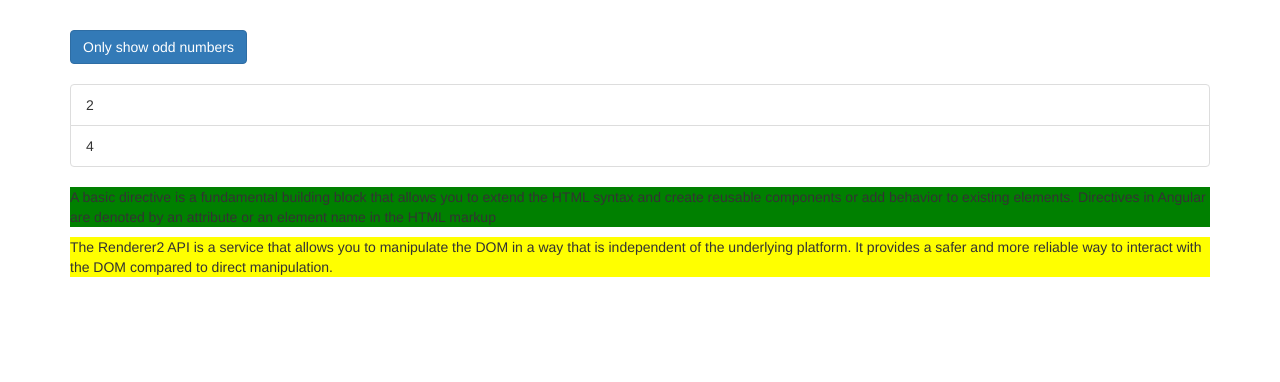
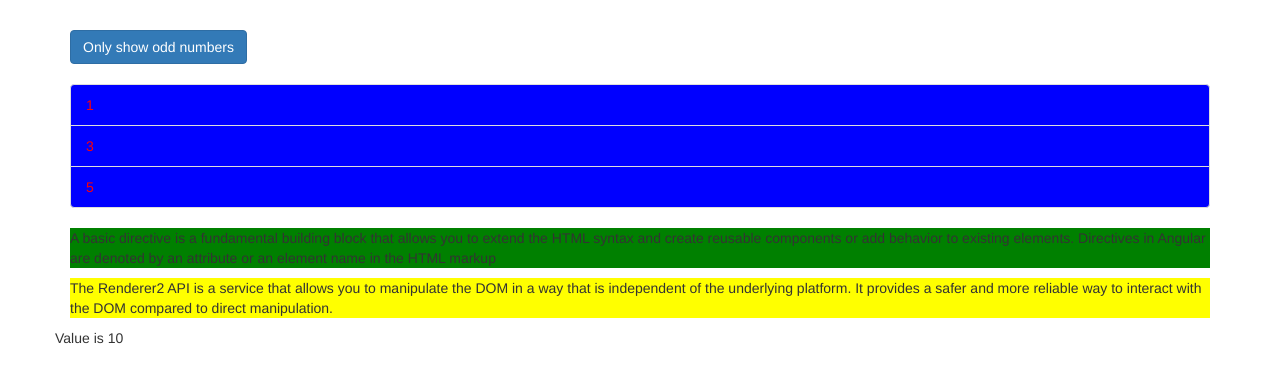
Before and after one commit to amishasubedi/Angular-Directives, an Angular app: page / in a window 1280 px wide. Shown: the top 382 px of the page. Built offline with nearby package versions, Linux system fonts and the light colour scheme.

Commit message:
structural directive done

```diff
--- a/src/app/app.component.html
+++ b/src/app/app.component.html
@@ -4,13 +4,13 @@
       <button class="btn btn-primary" (click)="onlyOdd = !onlyOdd">Only show odd numbers</button>
       <br><br>
       <ul class="list-group">
-        <div *ngIf="onlyOdd">
+        <div *appUnless="onlyOdd">
           <li class="list-group-item" [ngClass]="{odd: odd % 2 !== 0}"
             [ngStyle]="{backgroundColor: number % 2 !== 0 ? 'blue' : 'transparent'}" *ngFor="let number of oddNumbers">
             {{number}}
           </li>
         </div>
-        <div *ngIf="!onlyOdd">
+        <div *appUnless="!onlyOdd">
           <li class="list-group-item" [ngClass]="{odd: even % 2 === 0}"
             [ngStyle]="{backgroundColor: number % 2 !== 0 ? 'blue' : 'transparent'}" *ngFor="let number of evenNumbers">
             {{number}}
@@ -26,9 +26,12 @@
         in a way that is
         independent of the underlying platform. It provides a safer and more reliable way to interact with the DOM
         compared to direct manipulation.</p>
-      <ng-template [ngIf]="onlyOdd">
-        <p>Only odd</p>
-      </ng-template>
+    </div>
+    <div [ngSwitch]="value">
+      <p *ngSwitchCase="5">Value is 5</p>
+      <p *ngSwitchCase="10">Value is 10</p>
+      <p *ngSwitchCase="15">Value is 15</p>
+      <p *ngSwitchCaseDefault></p>
     </div>
   </div>
 </div>
--- a/src/app/app.component.ts
+++ b/src/app/app.component.ts
@@ -10,4 +10,5 @@ export class AppComponent {
   oddNumbers = [1, 3, 5];
   evenNumbers = [2, 4];
   onlyOdd = false;
+  value = 10;
 }
--- a/src/app/app.module.ts
+++ b/src/app/app.module.ts
@@ -6,13 +6,14 @@ import { FormsModule } from '@angular/forms';
 import { AppComponent } from './app.component';
 import { BasicHighlighDirective } from './basic-highlight/basic-highlight.directive';
 import { BetterHighlightDirective } from './better-highlight/better-highlight.directive';
-
+import { UnlessDirective } from './unless.directive';
 
 @NgModule({
   declarations: [
     AppComponent,
     BasicHighlighDirective,
     BetterHighlightDirective,
+    UnlessDirective,
 
   ],
   imports: [
--- /dev/null
+++ b/src/app/unless.directive.ts
@@ -0,0 +1,24 @@
+import { Directive, Input, TemplateRef, ViewContainerRef } from '@angular/core';
+
+@Directive({
+  selector: '[appUnless]'
+})
+export class UnlessDirective {
+
+  // bind the condition to the directive from the template where it is used
+  @Input() set appUnless(condition: boolean) {
+    if (!condition) {
+      this.vcRef.createEmbeddedView(this.templateRef); // render the template content within a container.
+    } else {
+      this.vcRef.clear(); //  remove the rendered content from the container
+    }
+  }
+
+  // ViewContainerRef -  It represents a container where views can be dynamically added or removed. It allows you to control what content is rendered within a specific element.
+
+  // TemplateRef - It represents the content of a template that can be dynamically rendered within a view container. It defines the structure and layout of the content that will be inserted into the container.
+  constructor(private templateRef: TemplateRef<any>, private vcRef: ViewContainerRef) {
+
+  }
+
+}
```
